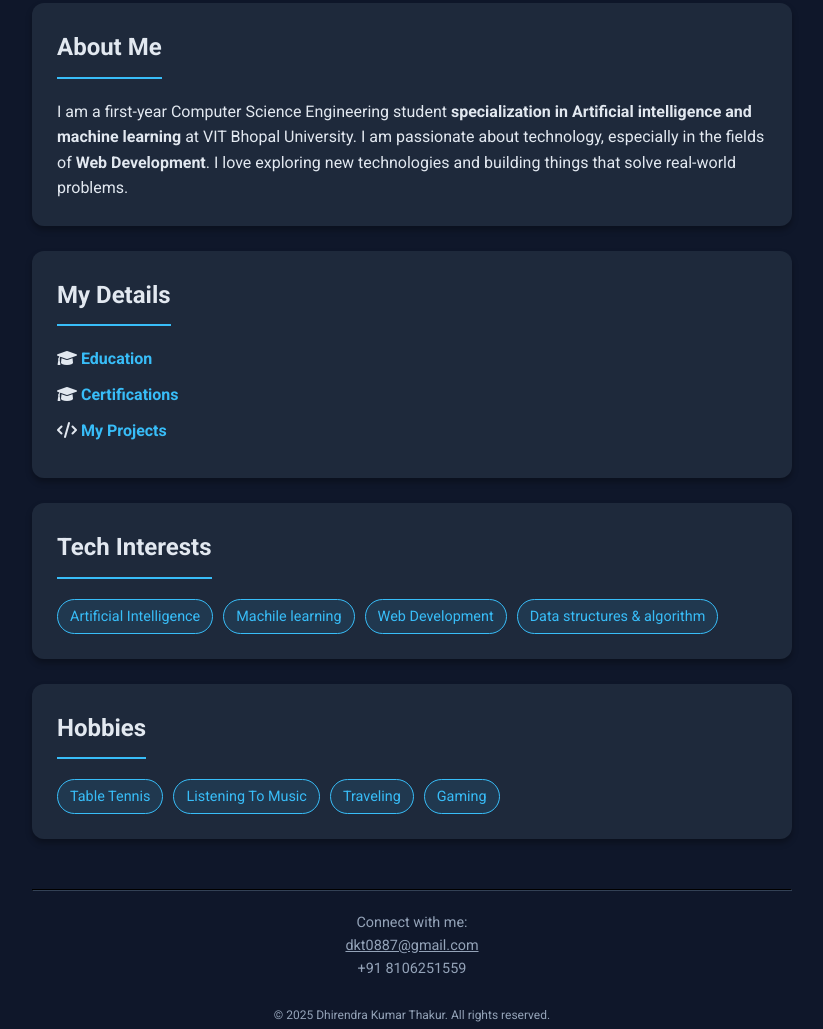
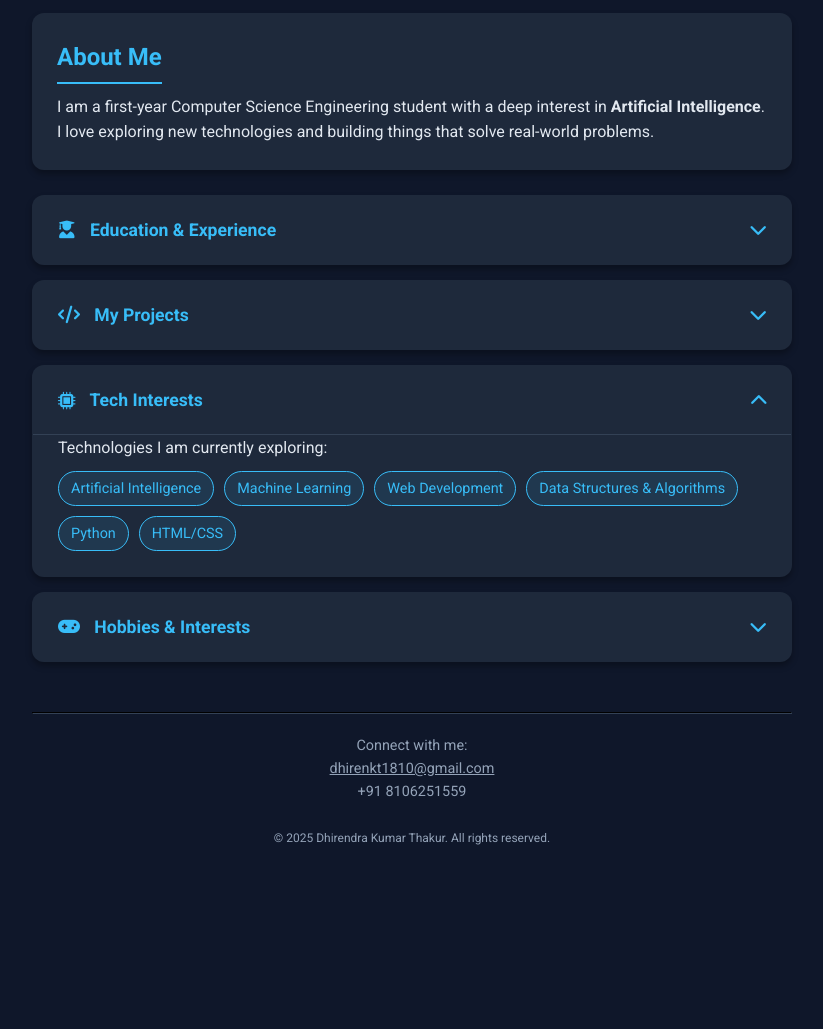
Before and after one commit to Dhirendra10251/portfolio_website, a plain HTML site: page index.html in a window 1280 px wide. Shown: the part 483-1512 px from the top of the page, without its empty margins (228-1051 px from the left). After the commit the page ends 1382 px from the top, so only its background shows below. Drawn offline with Linux system fonts and the light colour scheme.

Commit message:
changing the basic layout to dropdown menus and adjusting rest of the code according to it

```diff
--- a/index.html
+++ b/index.html
@@ -14,22 +14,19 @@
     <!-- Linking to external CSS file for styling -->
     <link rel="stylesheet" href="style.css">
 </head>
-<body>
-
 <div class="container">
         <!-- HEADER -->
         <header>
             <a href="https://www.linkedin.com/in/dhirendra-kumar-thakur-794955365/" target="_blank">
-                <img src="https://media.licdn.com/dms/image/v2/D4E03AQHzQxR0DjjXbA/profile-displayphoto-shrink_800_800/B4EZcX7__MHkAo-/0/1748453294855?e=1766016000&v=beta&t=mIIy8Ik8J_k_GiP9qi6OHwBGSmqwqlgGnEImbhAJKaw"
+                <img src="https://media.licdn.com/dms/image/v2/D4E03AQHzQxR0DjjXbA/profile-displayphoto-shrink_400_400/B4EZcX7__MHkAs-/0/1748453294821?e=1756339200&v=beta&t=e0S1eootndqCVXDyJGnmR2pY_BP54WlFUcGp-pk6iEE"
                      alt="Dhirendra Kumar Thakur"
                      class="profile-img"
-                     onerror="this.src='https://via.placeholder.com/150'"> <!-- Fallback image if link breaks -->
+                     onerror="this.src='https://via.placeholder.com/150'">
             </a>
             <h1>Dhirendra Kumar Thakur</h1>
             <p class="subtitle">CSE Student & Tech Enthusiast</p>
             <p class="university">VIT Bhopal University</p>
 
-            <!-- Social Media Icons (Replaces text links) -->
         <div class="social-links">
                 <a href="https://x.com/Dhirendrakt18" target="_blank" class="social-btn" title="X (Twitter)">
                     <i class="fa-brands fa-x-twitter"></i>
@@ -43,60 +40,95 @@
             </div>
         </header>
 
-        <!-- PORTFOLIO SECTIONS -->
         <main>
-            <!--
-               NOTE: I changed your local file links (file:///...) to internal page links.
-               Since you likely haven't built those other HTML pages yet,
-               keeping everything on one page is better for a starter portfolio.
-            -->
+            <!-- ABOUT SECTION (Kept visible for intro) -->
+            <div style="background-color: var(--card-bg); padding: 25px; border-radius: 12px; margin-bottom: 25px; box-shadow: 0 4px 6px rgba(0,0,0,0.3);">
+                <h2 style="color: var(--accent); border-bottom: 2px solid var(--accent); display: inline-block; margin-bottom: 10px; padding-bottom: 5px;">About Me</h2>
+                <p>
+                    I am a first-year Computer Science Engineering student with a deep interest in
+                    <strong>Artificial Intelligence</strong>. I love exploring new technologies and building things that solve real-world problems.
+                </p>
+            </div>
 
-            <section id="about">
-                <h2>About Me</h2>
-                <p>
-                    I am a first-year Computer Science Engineering student <strong>specialization in Artificial intelligence and machine learning </strong> at VIT Bhopal University.
-                    I am passionate about technology, especially in the fields of <strong>Web Development</strong>.
-                    I love exploring new technologies and building things that solve real-world problems.
-                </p>
-            </section>
-
-            <section id="details">
-                <h2>My Details</h2>
+            <!-- DROPDOWN 1: Education & Experience -->
+            <details>
+                <summary>
+                    <span><i class="fa-solid fa-user-graduate" style="margin-right: 10px;"></i> Education & Experience</span>
+                    <i class="fa-solid fa-chevron-down"></i>
+                </summary>
+                <div class="dropdown-content">
                     <ul class="link-list">
-                    <!-- I used '#' placeholders. You can replace these with real links later -->
                         <li>
-                        <i class="fa-solid fa-graduation-cap"></i>
-                        <a href="#education">Education</a>
+                            <i class="fa-solid fa-school"></i>
+                            <span><strong>VIT Bhopal University</strong> - B.Tech CSE (2024 - 2028)</span>
                         </li>
                         <li>
-                        <i class="fa-solid fa-graduation-cap"></i>
-                        <a href="#education">Certifications</a>
+                            <i class="fa-solid fa-certificate"></i>
+                            <span>Web Development Bootcamp (Self-Paced)</span>
                         </li>
+                        <!-- Add your school or other certifications here -->
+                    </ul>
+                </div>
+            </details>
+
+            <!-- DROPDOWN 2: Projects -->
+            <details>
+                <summary>
+                    <span><i class="fa-solid fa-code" style="margin-right: 10px;"></i> My Projects</span>
+                    <i class="fa-solid fa-chevron-down"></i>
+                </summary>
+                <div class="dropdown-content">
+                    <p style="margin-bottom: 15px;">Here are some of the projects I have worked on:</p>
+                    <ul class="link-list">
                         <li>
-                        <i class="fa-solid fa-code"></i>
-                        <a href="#projects">My Projects</a>
+                            <i class="fa-brands fa-html5"></i>
+                            <span><strong>Personal Portfolio</strong> - A responsive website built with HTML & CSS.</span>
+                        </li>
+                        <!-- Add future projects below -->
+                        <li>
+                            <i class="fa-solid fa-robot"></i>
+                            <span><strong>AI Starter</strong> - (Future Project Placeholder)</span>
                         </li>
                     </ul>
-            </section>
+                </div>
+            </details>
 
-            <section id="tech-interests">
-                <h2>Tech Interests</h2>
+            <!-- DROPDOWN 3: Tech Interests -->
+            <details open> <!-- Added 'open' attribute so this one is visible by default -->
+                <summary>
+                    <span><i class="fa-solid fa-microchip" style="margin-right: 10px;"></i> Tech Interests</span>
+                    <i class="fa-solid fa-chevron-down"></i>
+                </summary>
+                <div class="dropdown-content">
+                    <p>Technologies I am currently exploring:</p>
                     <div class="tag-container">
                         <span class="tag">Artificial Intelligence</span>
-                    <span class="tag">Machile learning</span>
+                        <span class="tag">Machine Learning</span>
                         <span class="tag">Web Development</span>
-                    <span class="tag">Data structures & algorithm</span>
+                        <span class="tag">Data Structures & Algorithms</span>
+                        <span class="tag">Python</span>
+                        <span class="tag">HTML/CSS</span>
                     </div>
-            </section>
-            <section id="hobbies">
-                <h2>Hobbies</h2>
+                </div>
+            </details>
+
+            <!-- DROPDOWN 4: Hobbies -->
+            <details>
+                <summary>
+                    <span><i class="fa-solid fa-gamepad" style="margin-right: 10px;"></i> Hobbies & Interests</span>
+                    <i class="fa-solid fa-chevron-down"></i>
+                </summary>
+                <div class="dropdown-content">
+                    <p style="margin-bottom: 10px;">When I'm not coding, you can find me here:</p>
                     <div class="tag-container">
-                    <span class="tag">Table Tennis</span>
-                    <span class="tag">Listening To Music</span>
-                    <span class="tag">Traveling</span>
-                    <span class="tag">Gaming</span>
+                        <span class="tag"><i class="fa-solid fa-table-tennis-paddle-ball"></i> Table Tennis (Semi-Pro)</span>
+                        <span class="tag"><i class="fa-solid fa-music"></i> Listening to Music</span>
+                        <span class="tag"><i class="fa-solid fa-plane"></i> Traveling</span>
+                        <span class="tag"><i class="fa-solid fa-gamepad"></i> Gaming</span>
                     </div>
-            </section>
+                </div>
+            </details>
+
         </main>
 
         <!-- FOOTER -->
@@ -104,7 +136,7 @@
             <hr style="border-color: #334155; margin-bottom: 20px;">
             <p>Connect with me:</p>
             <p>
-                <a href="mailto:dkt0887@gmail.com">dkt0887@gmail.com</a>
+                <a href="mailto:dhirenkt1810@gmail.com">dhirenkt1810@gmail.com</a>
             </p>
             <p>+91 8106251559</p>
             <br>
--- a/style.css
+++ b/style.css
@@ -1,7 +1,4 @@
-/* --- STYLE.CSS ---
-   This file contains all the CSS styles for the portfolio website.
-   It defines the color scheme, layout, and styling for various components.
-           We define colors here so we can change them easily later. */
+/* --- CSS VARIABLES (Color Palette) --- */
         :root {
             --bg-color: #0f172a;       /* Dark Blue/Grey background */
             --card-bg: #1e293b;        /* Slightly lighter for cards */
@@ -9,10 +6,10 @@
             --text-secondary: #94a3b8; /* Grey text */
             --accent: #38bdf8;         /* Bright Cyan for links/buttons */
             --hover: #0ea5e9;          /* Darker Blue for hover states */
+            --border: #334155;         /* Border color */
         }
 
-        /* --- GLOBAL RESET ---
-           Removes default browser spacing so we have full control. */
+        /* --- GLOBAL RESET --- */
         * {
             margin: 0;
             padding: 0;
@@ -29,29 +26,29 @@
 
         /* --- LAYOUT UTILITIES --- */
         .container {
-            max-width: 800px; /* Limits width so lines aren't too long to read */
-            margin: 0 auto;   /* Centers the container */
+            max-width: 800px;
+            margin: 0 auto;
             padding: 0 20px;
         }
 
         /* --- HEADER SECTION --- */
         header {
             text-align: center;
-            padding: 60px 0 20px;
+            padding: 60px 0 30px;
         }
 
         .profile-img {
             width: 150px;
             height: 150px;
-            border-radius: 50%; /* Makes the image a perfect circle */
-            border: 4px solid var(--accent); /* Blue ring around image */
-            object-fit: cover; /* Prevents image stretching */
+            border-radius: 50%;
+            border: 4px solid var(--accent);
+            object-fit: cover;
             margin-bottom: 20px;
-            transition: transform 3s ease; /* Smooth zoom effect */
+            transition: transform 0.3s ease;
         }
 
         .profile-img:hover {
-            transform: scale(1.05); /* Slight zoom on hover */
+            transform: scale(1.05);
         }
 
         h1 {
@@ -89,55 +86,95 @@
             color: var(--accent);
         }
 
-        /* --- SECTIONS (About, Projects, Hobbies) --- */
-        section {
+        /* --- DROPDOWN MENUS (ACCORDION STYLE) --- */
+        /* This replaces the old section styling */
+        details {
             background-color: var(--card-bg);
-            padding: 25px;
-            border-radius: 12px; /* Rounded corners */
-            margin-bottom: 25px;
-            box-shadow: 0 4px 6px rgba(0,0,0,0.3); /* Subtle shadow for depth */
+            margin-bottom: 15px;
+            border-radius: 12px;
+            overflow: hidden;
+            box-shadow: 0 4px 6px rgba(0,0,0,0.3);
+            border: 1px solid transparent;
+            transition: border-color 0.3s;
         }
 
-        h2 {
-            border-bottom: 2px solid var(--accent);
-            padding-bottom: 10px;
-            margin-bottom: 20px;
-            display: inline-block;
+        details:hover {
+            border-color: var(--accent);
         }
 
-        /* --- LINKS LIST --- */
+        /* The clickable header of the dropdown */
+        summary {
+            padding: 20px 25px;
+            cursor: pointer;
+            font-weight: bold;
+            font-size: 1.1rem;
+            display: flex;
+            justify-content: space-between;
+            align-items: center;
+            list-style: none; /* Hides default triangle */
+            color: var(--accent);
+        }
+
+        /* Hides default marker in WebKit browsers (Chrome/Safari) */
+        summary::-webkit-details-marker {
+            display: none;
+        }
+
+        /* Icon rotation animation */
+        summary i {
+            transition: transform 0.3s ease;
+        }
+
+        details[open] summary i {
+            transform: rotate(180deg);
+        }
+
+        /* The content inside the dropdown */
+        .dropdown-content {
+            padding: 0 25px 25px;
+            border-top: 1px solid var(--border);
+            color: var(--text-main);
+            animation: fadeIn 0.5s ease;
+        }
+
+        /* --- CONTENT STYLING --- */
         .link-list {
             list-style: none;
         }
 
         .link-list li {
-            margin-bottom: 10px;
+            margin-bottom: 12px;
+            display: flex;
+            align-items: center;
+            gap: 10px;
         }
 
-        .link-list a {
-            color: var(--accent);
-            text-decoration: none;
-            font-weight: bold;
+        .link-list i {
+            color: var(--text-secondary);
+            width: 20px;
         }
 
-        .link-list a:hover {
-            text-decoration: underline;
-        }
-
-        /* --- TAGS (For Hobbies/Skills) --- */
+        /* Tag Styling (for Hobbies/Interests) */
         .tag-container {
             display: flex;
             flex-wrap: wrap;
             gap: 10px;
+            margin-top: 10px;
         }
 
         .tag {
-            background-color: rgba(56, 189, 248, 0.1); /* Transparent blue */
+            background-color: rgba(56, 189, 248, 0.1);
             color: var(--accent);
             padding: 5px 12px;
             border-radius: 20px;
             font-size: 0.9rem;
             border: 1px solid var(--accent);
+        }
+
+        /* Animation for smooth opening feel */
+        @keyframes fadeIn {
+            from { opacity: 0; transform: translateY(-5px); }
+            to { opacity: 1; transform: translateY(0); }
         }
 
         /* --- FOOTER --- */
@@ -152,7 +189,6 @@
             color: var(--text-secondary);
         }
 
-        /* Mobile Responsive adjustment */
         @media (max-width: 600px) {
             h1 { font-size: 2rem; }
             .container { padding: 0 15px; }
```
Lines whose indentation alone changed are shown as unchanged.
